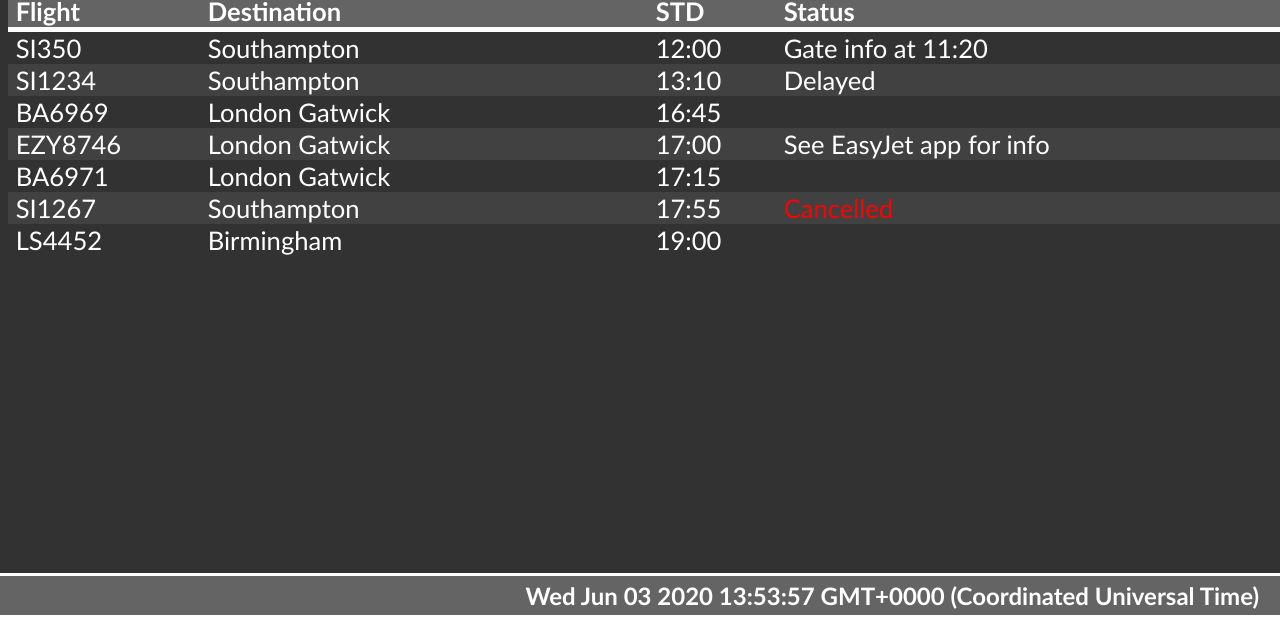
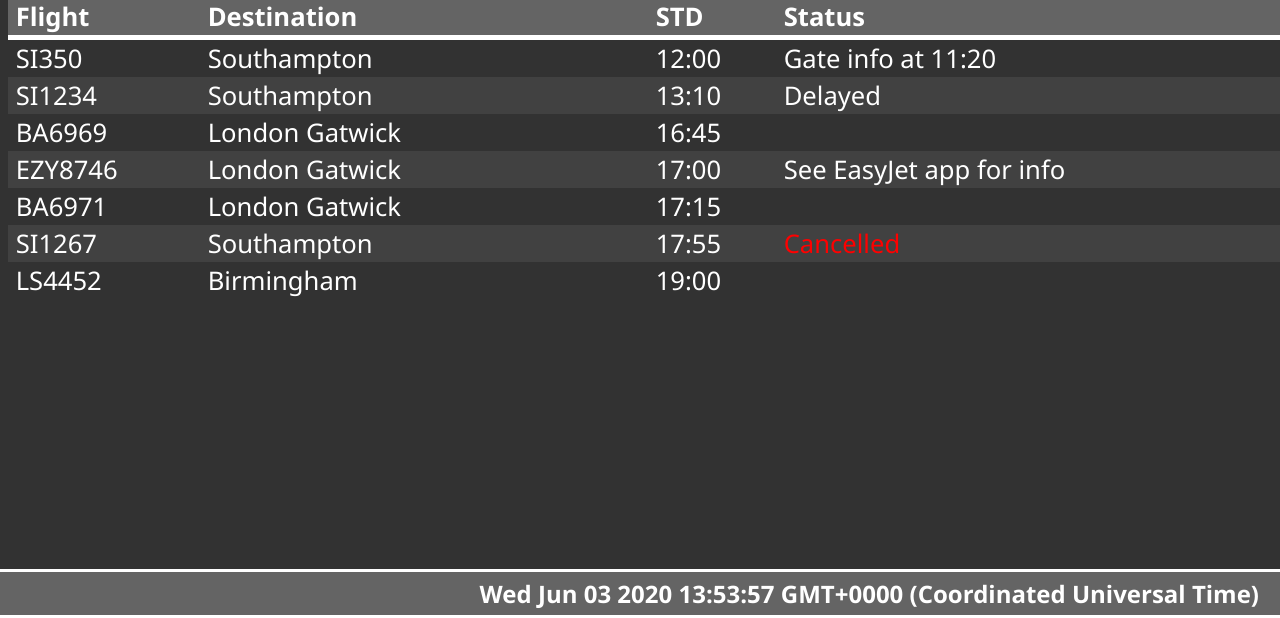
Before and after one commit to patrickhogan93/FIDstest, a plain HTML site: page index.html in a window 1280 px wide. Shown: the part 182-800 px from the top of the page. Drawn offline with Linux system fonts and the light colour scheme.

Commit message:
Update index.html

```diff
--- a/index.html
+++ b/index.html
@@ -8,7 +8,7 @@ html, body {
     height: auto;
     background-color: #323232;
     color: white;
-    font-family: 'Calibri', 'Trebuchet MS', 'sans-serif';
+    font-family: "Segoe UI", "Segoe", Tahoma, Helvetica, Arial, sans-serif;
 }
 
 h1   {
```
